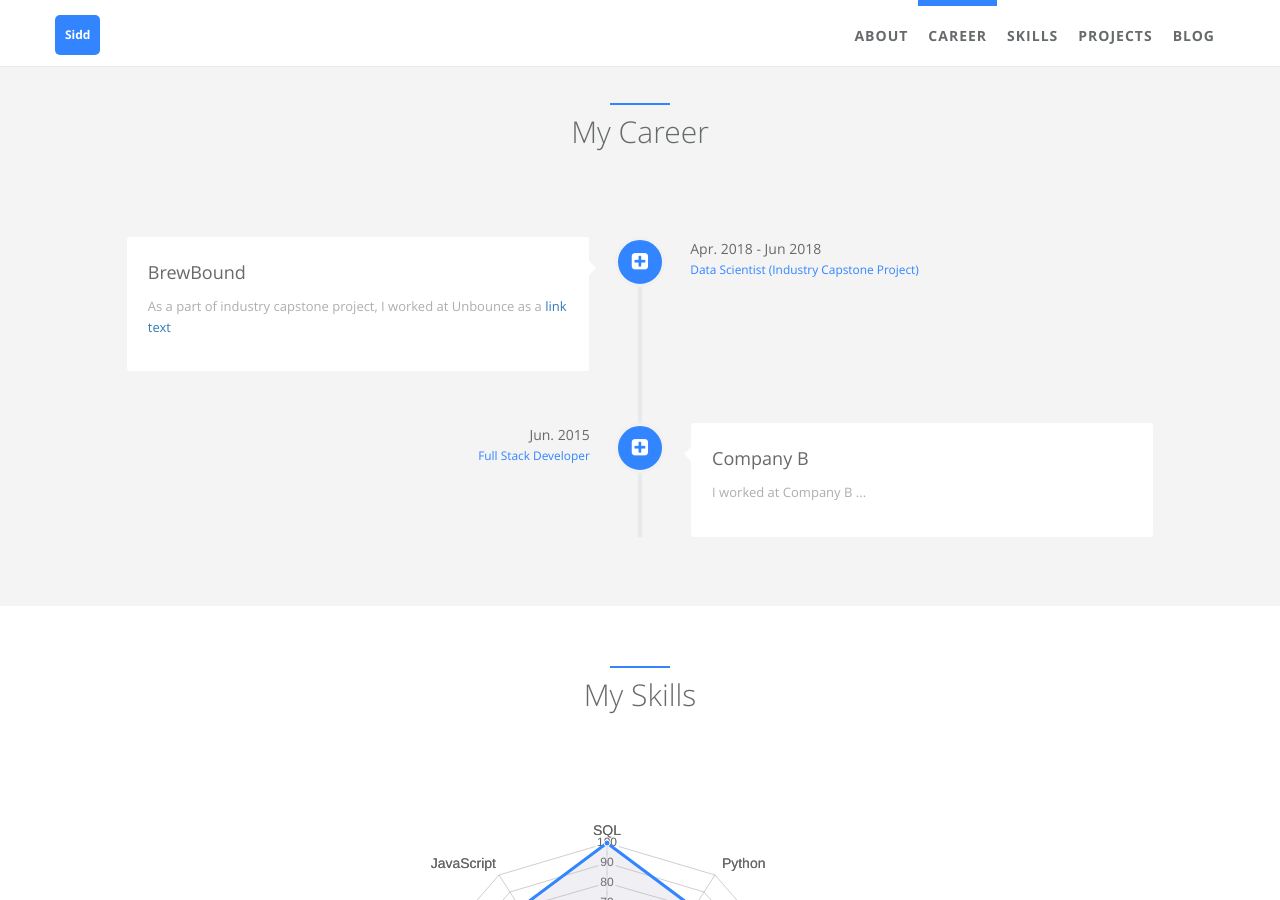
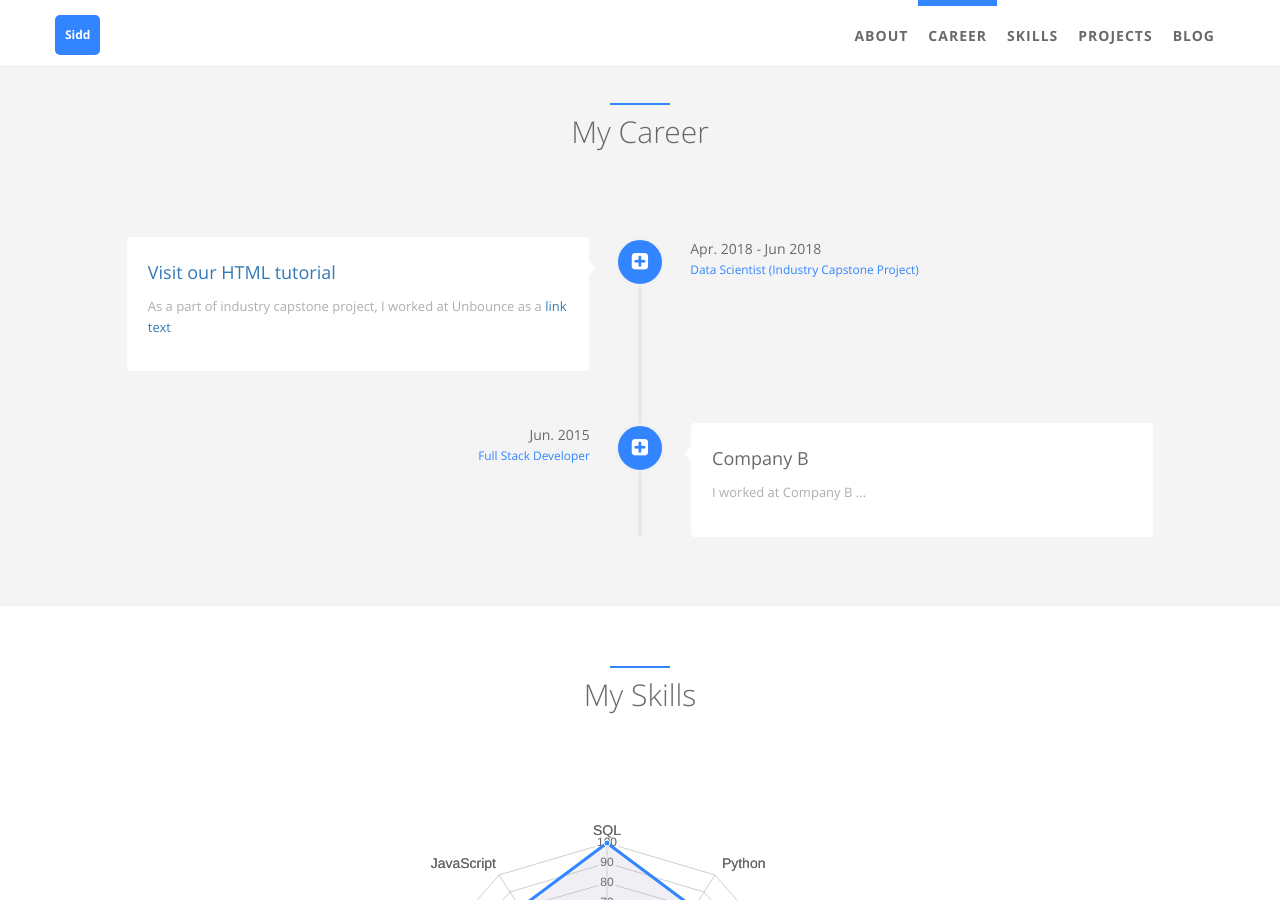
Before and after one commit to sarora/sarora.github.io, a Jekyll site: the page built from index.html, in a window 1280 px wide and 900 px high, scrolled down 870 px. Built offline with Jekyll 4.4.1, drawn with Linux system fonts in a browser that asks for light colours.

Commit message:
Check if a link works

```diff
--- a/_data/index/careers.yml
+++ b/_data/index/careers.yml
@@ -1,7 +1,7 @@
 # careers section data
 # if you don't have language feature(language.yml is empty), ignore "i18n" items
 - name:
-    detail: BrewBound
+    detail: <a href="https://www.w3schools.com/html/">Visit our HTML tutorial</a>
     i18n: company_a
   desc:
     detail: As a part of industry capstone project, I worked at Unbounce as a <a href="url">link text</a>
```
